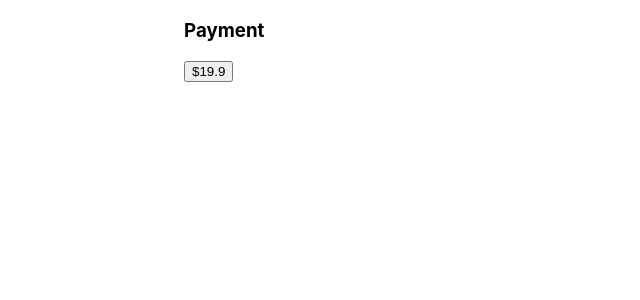
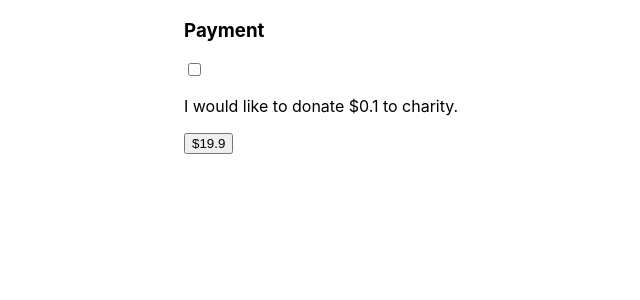
Before and after one commit to abruzzi/payment-round-up-refactoring, a React (Create React App) app: page / in a window 1280 px wide. Shown: the top 300 px of the page, without its empty margins (156-796 px from the left). Built offline with nearby package versions, Linux system fonts and the light colour scheme; no server answers; the HTML template or start-up script is replaced by a standard one.

Commit message:
first attempt of round up logic

```diff
--- a/src/components/Payment.tsx
+++ b/src/components/Payment.tsx
@@ -1,14 +1,41 @@
 import { usePaymentMethods } from "../hooks/usePaymentMethods";
 import { PaymentMethods } from "./PaymentMethods";
+import {useMemo, useState} from "react";
 
 export const Payment = ({ amount }: { amount: number }) => {
   const { paymentMethods } = usePaymentMethods();
+
+  const [agreeToDonate, setAgreeToDonate] = useState<boolean>(false);
+
+  const { total, tip } = useMemo(
+    () => ({
+      total: agreeToDonate ? Math.floor(amount + 1) : amount,
+      tip: parseFloat((Math.floor(amount + 1) - amount).toPrecision(10)),
+    }),
+    [amount, agreeToDonate]
+  );
+
+  const handleChange = () => {
+    setAgreeToDonate(agreeToDonate => !agreeToDonate);
+  }
 
   return (
     <div>
       <h3>Payment</h3>
       <PaymentMethods options={paymentMethods} />
-      <button>${amount}</button>
+      <div>
+        <label>
+          <input
+            type="checkbox"
+            onChange={handleChange}
+            checked={agreeToDonate}
+          />
+          <p>{agreeToDonate
+            ? "Thanks for your donation."
+            : `I would like to donate $${tip} to charity.`}</p>
+        </label>
+      </div>
+      <button>${total}</button>
     </div>
   );
 };
```
Also changed, not shown: 1 other file (tests, documents, lock files or other folders).
